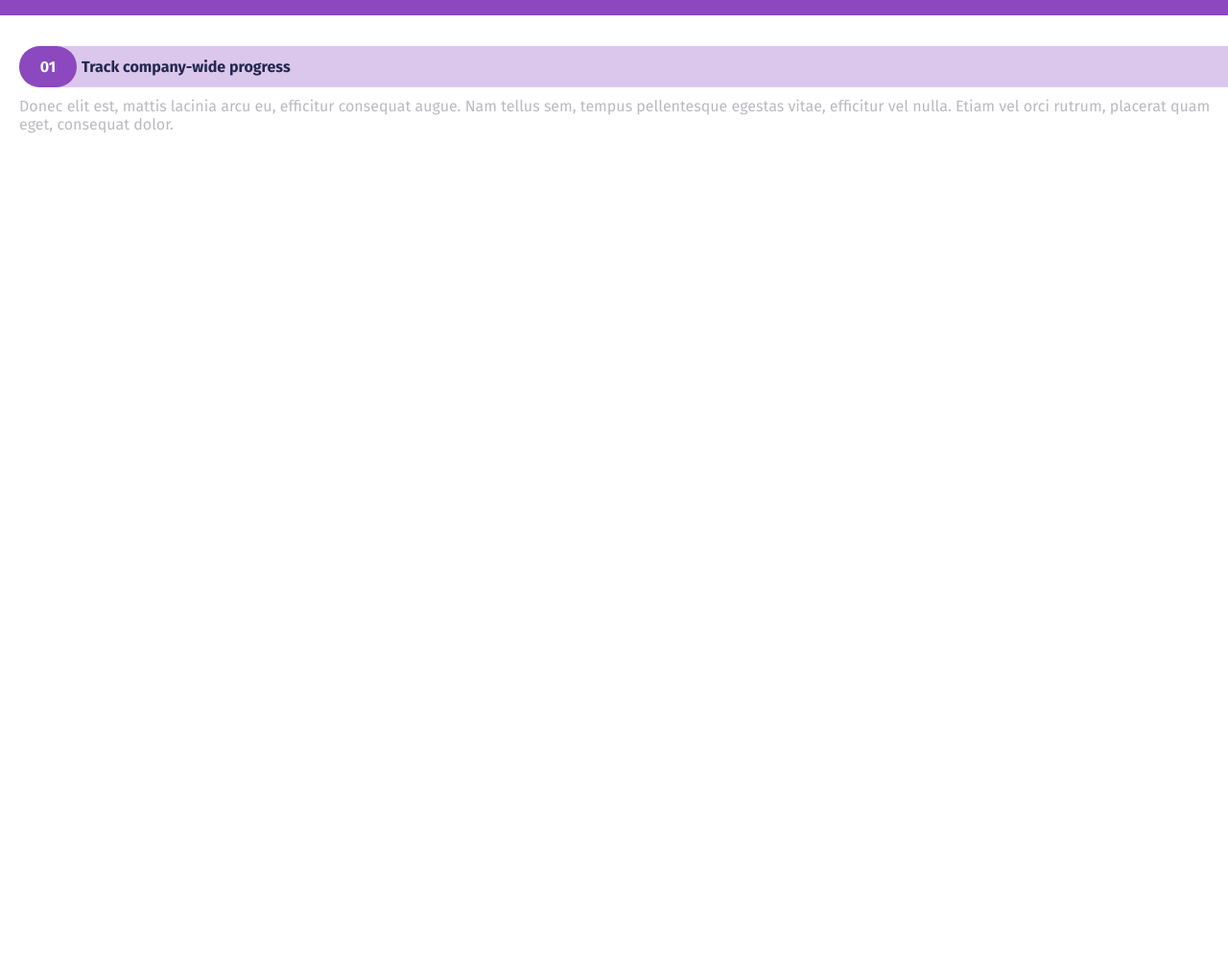
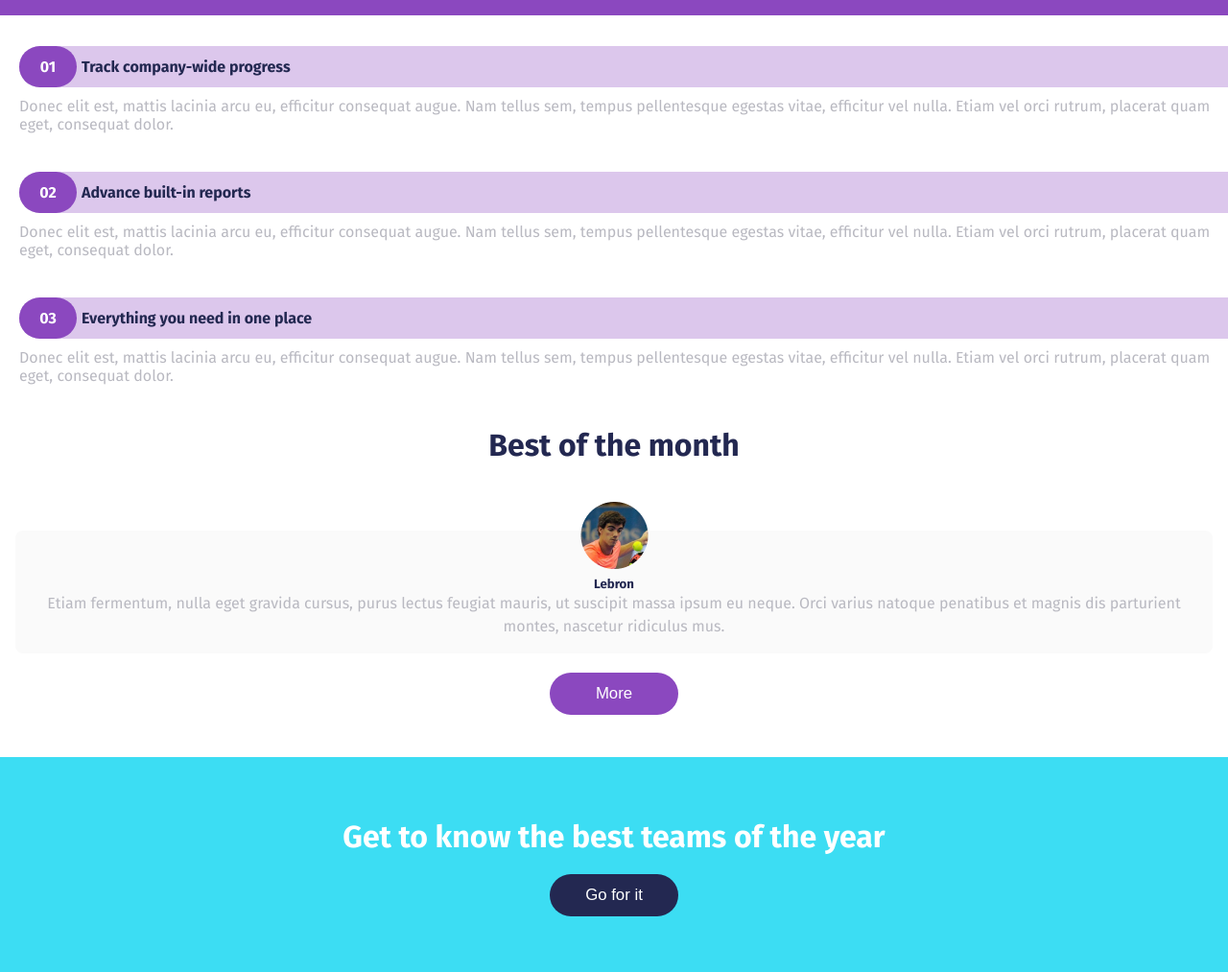
Before and after one commit to LinaAlvarado/Sportit_DH, a plain HTML site: page index.html in a window 1280 px wide. Shown: the part 653-1666 px from the top of the page at 96% size. Before the commit the page ends 800 px from the top, so only its background shows below. Drawn offline with Linux system fonts and the light colour scheme.

Commit message:
Agregando estilos para la sección de las cards

```diff
--- a/css/style.css
+++ b/css/style.css
@@ -13,6 +13,7 @@
   --AccentColor: #3cddf3;
   --NeutralColor-Dark: #1e1e26;
   --NeutralColor-Light: #b9b9c1;
+  --NeutralColor-Light-gray: #FAFAFA;
   --NeutralColot-DarkBlue: #232851;
   --NeutralColot-dB-opacity: #232851a2;
   --white: #ffffff;
@@ -78,6 +79,7 @@ ul a:hover {
   border: none;
   border-radius: 50px;
   transition: background-color 0.5s;
+  font-size: 1.05rem;
 }
 
 .primary-action-button:hover {
@@ -135,6 +137,9 @@ width: 300px;
 margin-top: 2rem;
 }
 
+.conteiner-item{
+  margin-bottom: 40px;
+}
 .conteiner-item-number{
 display: flex;
 align-items: center;
@@ -158,13 +163,88 @@ justify-content: center;
 margin-right: 5px;
 }
 
-h4{
+h4,h5{
 color: var(--NeutralColot-DarkBlue);
 }
 
 .conteiner-item > p{
   padding-left: 20px;
   color: var(--NeutralColor-Light);
+}
+
+/* cuarta sección */
+.section-conteiner-cards{
+  display: flex;
+  flex-direction: column;
+  align-items: center;
+  margin: 44px 0;
+}
+
+.section-conteiner-cards h2{
+  color: var(--NeutralColot-DarkBlue);
+  font-size: var(--fs-h2);
+}
+
+.conteiner{
+display: flex;
+flex-direction: column;
+align-items: center;
+justify-content: center;
+margin-bottom: 20px;
+}
+
+.conteiner-card{
+  background-color: var(--NeutralColor-Light-gray);
+  margin: 0 1rem;
+  padding: 1rem;
+  padding-top: 3rem;
+  border-radius: 8px;
+  display: flex;
+  flex-direction: column;
+  justify-content: center;
+  align-items: center;
+}
+
+.card-avatar{
+position: relative;
+top: 40px;
+}
+
+.conteiner-card p{
+  text-align: center;
+  color: var(--NeutralColor-Light);
+  line-height: 150%;
+}
+
+/* quinta sección */
+.section-conteiner-color-action{
+  background-color: var(--AccentColor);
+  padding: 4rem 2rem;
+  display: flex;
+  flex-direction: column;
+  align-items: center;
+  gap: 20px;
+}
+
+.conteiner-color-action-h2{
+color: var(--white);
+font-size: var(--fs-h2);
+text-align: center;
+}
+
+.second-action-button {
+  background-color: var(--NeutralColot-DarkBlue);
+  color: var(--white);
+  height: 44px;
+  width: 134px;
+  border: none;
+  border-radius: 50px;
+  transition: background-color 0.5s;
+  font-size: 1.05rem;
+}
+
+.second-action-button:hover {
+  background-color: var(--NeutralColor-Dark);
 }
 /* de laptop hacia adelante */
 @media (min-width: 1024px) {
--- a/index.html
+++ b/index.html
@@ -60,6 +60,74 @@
                 Donec elit est, mattis lacinia arcu eu, efficitur consequat augue. Nam tellus sem, tempus pellentesque egestas vitae, efficitur vel nulla. Etiam vel orci rutrum, placerat quam eget, consequat dolor.
             </p>
         </article>
+
+        <article class="conteiner-item">
+            <div class="conteiner-item-number">
+                <p class="item-number">
+                    02
+                </p>
+                <h4>
+                    Advance built-in reports
+                </h4>
+            </div>
+            <p>
+                Donec elit est, mattis lacinia arcu eu, efficitur consequat augue. Nam tellus sem, tempus pellentesque egestas vitae, efficitur vel nulla. Etiam vel orci rutrum, placerat quam eget, consequat dolor.
+            </p>
+        </article>
+
+        <article class="conteiner-item">
+            <div class="conteiner-item-number">
+                <p class="item-number">
+                    03
+                </p>
+                <h4>
+                    Everything you need in one place
+                </h4>
+            </div>
+            <p>
+                Donec elit est, mattis lacinia arcu eu, efficitur consequat augue. Nam tellus sem, tempus pellentesque egestas vitae, efficitur vel nulla. Etiam vel orci rutrum, placerat quam eget, consequat dolor.
+            </p>
+        </article>
     </section>
+
+    <section class="section-conteiner-cards">
+        <h2>
+            Best of the month
+        </h2>
+        <div class="conteiner">
+            <img src="img/avatar.lebron.png" alt="Imagen de Lebron" class="card-avatar">
+            <div class="conteiner-card">
+                <h5> Lebron</h5>
+                <p> Etiam fermentum, nulla eget gravida cursus, purus lectus feugiat mauris, ut suscipit massa ipsum eu neque. Orci varius natoque penatibus et magnis dis parturient montes, nascetur ridiculus mus.</p>
+            </div>
+
+        </div>
+        <button class="primary-action-button"> More</button>
+    </section>
+
+    <section class="section-conteiner-color-action">
+        <h2 class="conteiner-color-action-h2">
+            Get to know the best teams of the year
+        </h2>
+        <button class="second-action-button"> Go for it</button>
+    </section>
+
+    <footer>
+        <form action="">
+
+        </form>
+
+        <nav>
+
+        </nav>
+
+        <div>
+            <!-- redes sociales -->
+        </div>
+
+        <img src="img/logo.png" alt="">
+
+        <p>Copyright 2020. All Rights Reserved</p>
+    </footer>
 </body>
 </html>
```
